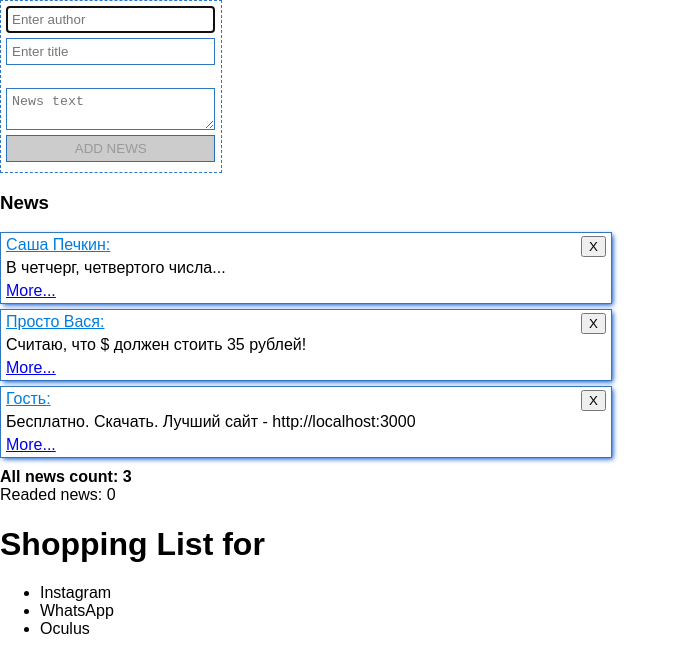
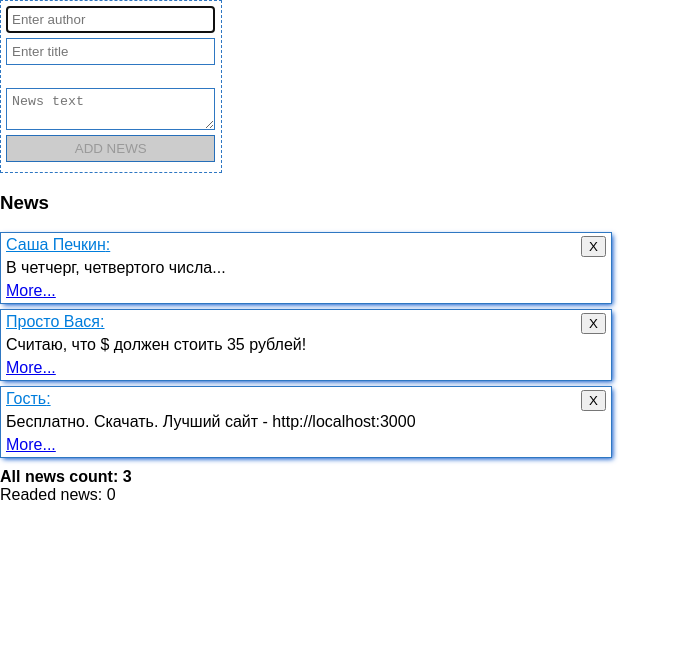
Before and after one commit to nick-sorogovets/react-tutorial, a React (Create React App) app: page / in a window 1280 px wide. Shown: the top 672 px of the page, without its empty margins (0-680 px from the left). Built offline with nearby package versions, Linux system fonts and the light colour scheme.

Commit message:
Removed Shopping list

```diff
--- a/src/App.jsx
+++ b/src/App.jsx
@@ -1,7 +1,6 @@
 import React, { Component } from 'react';
 import './App.css';
 import News from './News';
-import ShoppingList from './ShoppingList';
 import Add from './Add';
 
 const my_news = [
@@ -47,7 +46,6 @@ class App extends Component {
         <Add onNewsAdded={this.NewsAdded} />
         <h3>News</h3>
         <News data={this.state.news} onDelete={this.NewsDeleted} />
-        <ShoppingList />
       </div>
     );
   }
--- a/src/ShoppingList.jsx
+++ /dev/null
@@ -1,18 +0,0 @@
-import React, { Component } from 'react'
-
-class ShoppingList extends Component {
-    render() {
-        return (
-            <div className="shopping-list">
-                <h1>Shopping List for {this.props.name}</h1>
-                <ul>
-                    <li>Instagram</li>
-                    <li>WhatsApp</li>
-                    <li>Oculus</li>
-                </ul>
-            </div>
-        );
-    }
-}
-
-export default ShoppingList;
```
